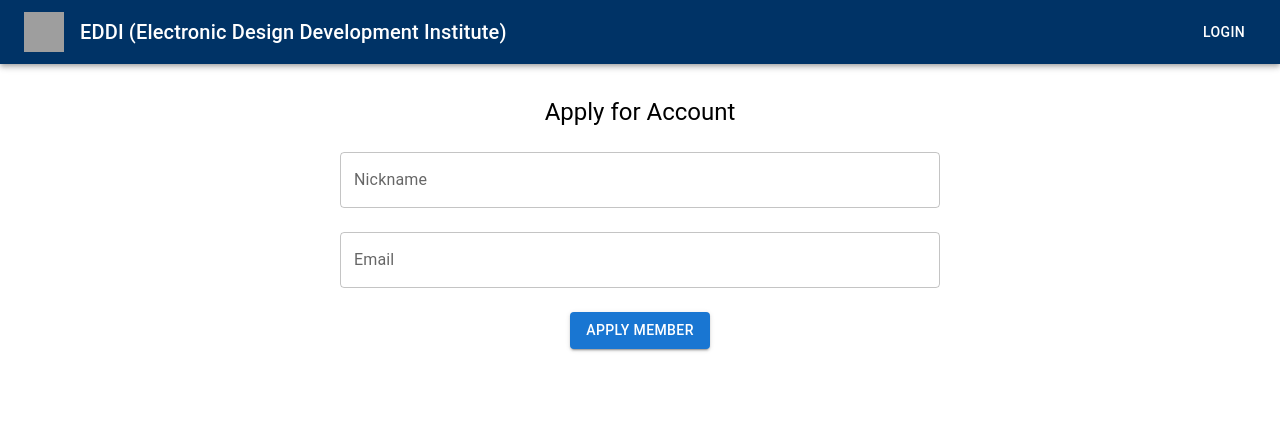
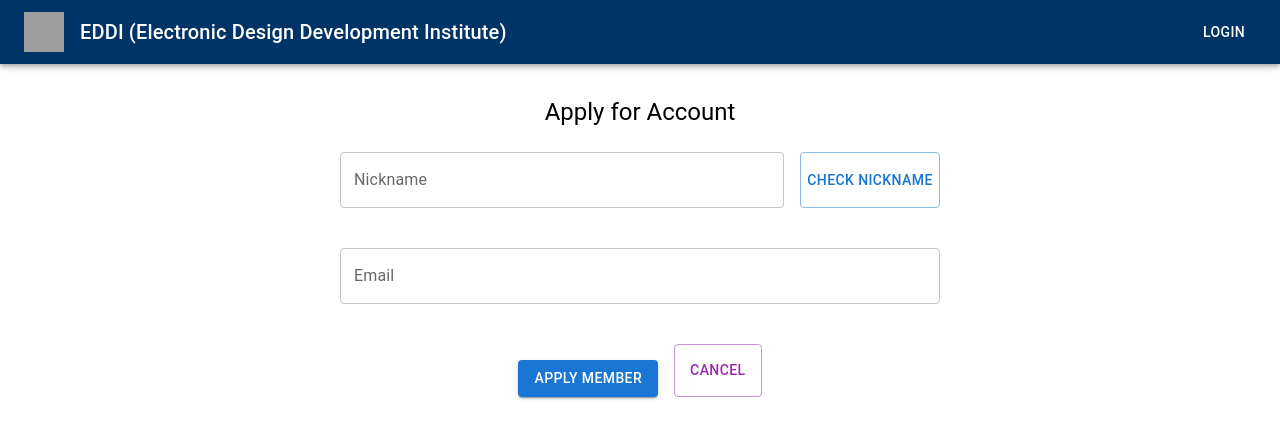
Before and after one commit to silenc3502/EDDI-React-Home, a React (Create React App) app: page /account/apply in a window 1280 px wide. Shown: the top 438 px of the page. Built offline with nearby package versions, Linux system fonts and the light colour scheme; no server answers; grey boxes are pictures that could not be loaded.

Commit message:
fix: 사용자 신청 버튼 컴포넌트 배치 [EHFR-11]

```diff
--- a/src/account/pages/AccountApplyPage.tsx
+++ b/src/account/pages/AccountApplyPage.tsx
@@ -1,15 +1,18 @@
 import React, { useState } from 'react';
 import Box from "@mui/material/Box";
-import {TextField} from "@mui/material";
-import {useRecoilState} from "recoil";
+import { TextField, Button, Typography } from "@mui/material";
+import { useRecoilState } from "recoil";
+import { accountInfoState } from "../atom_state/AccountState";
+import AccountApplyButton from "../ui/button/AccountApplyButton";
 import axiosInstance from "../../api/AxiosInstance";
-import {accountInfoState} from "../atom_state/AccountState";
-import Typography from "@mui/material/Typography";
-import Button from "@mui/material/Button";
-import AccountApplyButton from "../ui/button/AccountApplyButton";
 
 const AccountApplyPage: React.FC = () => {
     const [accountInfo, setAccountInfo] = useRecoilState(accountInfoState);
+    const [loading, setLoading] = useState(false);
+    const [nicknameCheckLoading, setNicknameCheckLoading] = useState(false);
+    const [emailCheckLoading, setEmailCheckLoading] = useState(false);
+    const [nicknameError, setNicknameError] = useState<string | null>(null);
+    const [emailError, setEmailError] = useState<string | null>(null);
 
     const handleNicknameChange = (event: React.ChangeEvent<HTMLInputElement>) => {
         setAccountInfo((prevState) => ({
@@ -19,6 +22,7 @@ const AccountApplyPage: React.FC = () => {
     };
 
     const handleSubmit = async () => {
+        setLoading(true);
         try {
             const response = await axiosInstance.post('/account/apply', {
                 nickname: accountInfo.nickname,
@@ -27,7 +31,33 @@ const AccountApplyPage: React.FC = () => {
             console.log('Account apply success:', response.data);
         } catch (error) {
             console.error('Account apply failed:', error);
+        } finally {
+            setLoading(false);
         }
+    };
+
+    const handleCheckNickname = async () => {
+        setNicknameCheckLoading(true);
+        setNicknameError(null);
+        try {
+            const response = await axiosInstance.post('/account/check-nickname-duplication', {
+                nickname: accountInfo.nickname
+            });
+            if (response.data) {
+                setNicknameError('Nickname is already taken.');
+            } else {
+                setNicknameError(null);
+            }
+        } catch (error) {
+            console.error('Error checking nickname duplication:', error);
+            setNicknameError('Error checking nickname duplication.');
+        } finally {
+            setNicknameCheckLoading(false);
+        }
+    };
+
+    const handleCheckEmail = async () => {
+
     };
 
     return (
@@ -47,6 +77,14 @@ const AccountApplyPage: React.FC = () => {
                 Apply for Account
             </Typography>
 
+            <Box
+                sx={{
+                    display: 'flex',
+                    alignItems: 'center',
+                    width: '100%',
+                    marginBottom: '1rem'
+                }}
+            >
                 <TextField
                     label="Nickname"
                     value={accountInfo.nickname}
@@ -54,8 +92,33 @@ const AccountApplyPage: React.FC = () => {
                     variant="outlined"
                     margin="normal"
                     fullWidth
+                    sx={{ height: 56 }}
                 />
+                <Button
+                    onClick={handleCheckNickname}
+                    variant="outlined"
+                    sx={{
+                        marginLeft: '1rem',
+                        height: 56,
+                        display: 'flex',
+                        alignItems: 'center',
+                        whiteSpace: 'nowrap',
+                        minWidth: '140px',
+                        marginTop: '8px'
+                    }}
+                >
+                    Check Nickname
+                </Button>
+            </Box>
 
+            <Box
+                sx={{
+                    display: 'flex',
+                    alignItems: 'center',
+                    width: '100%',
+                    marginBottom: '1rem'
+                }}
+            >
                 <TextField
                     label="Email"
                     value={accountInfo.email}
@@ -65,9 +128,35 @@ const AccountApplyPage: React.FC = () => {
                     InputProps={{
                         readOnly: true,
                     }}
+                    sx={{
+                        height: 56,
+                        '& .MuiInputBase-root': {
+                            height: '100%',
+                        }
+                    }}
                 />
+            </Box>
 
-            <AccountApplyButton onClick={handleSubmit} />
+            <Box
+                sx={{
+                    display: 'flex',
+                    gap: '1rem',
+                    marginTop: '1rem'
+                }}
+            >
+                <AccountApplyButton
+                    onClick={handleSubmit}
+                    loading={loading}
+                    sx={{ flexGrow: 1 }}
+                />
+                <Button
+                    variant="outlined"
+                    color="secondary"
+                    onClick={() => console.log('Cancel clicked')}
+                >
+                    Cancel
+                </Button>
+            </Box>
         </Box>
     );
 };
```
Lines whose indentation alone changed are shown as unchanged.
